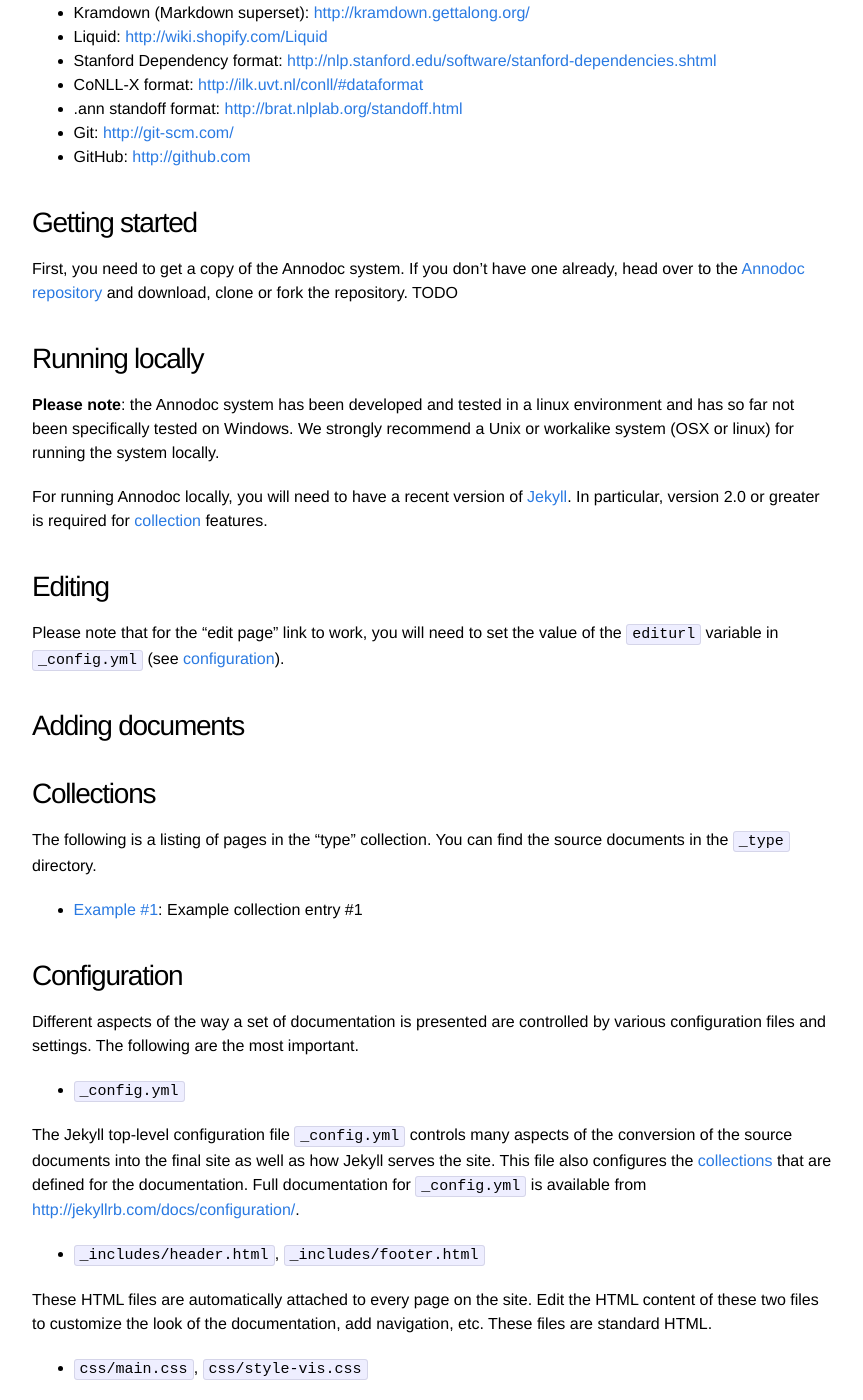
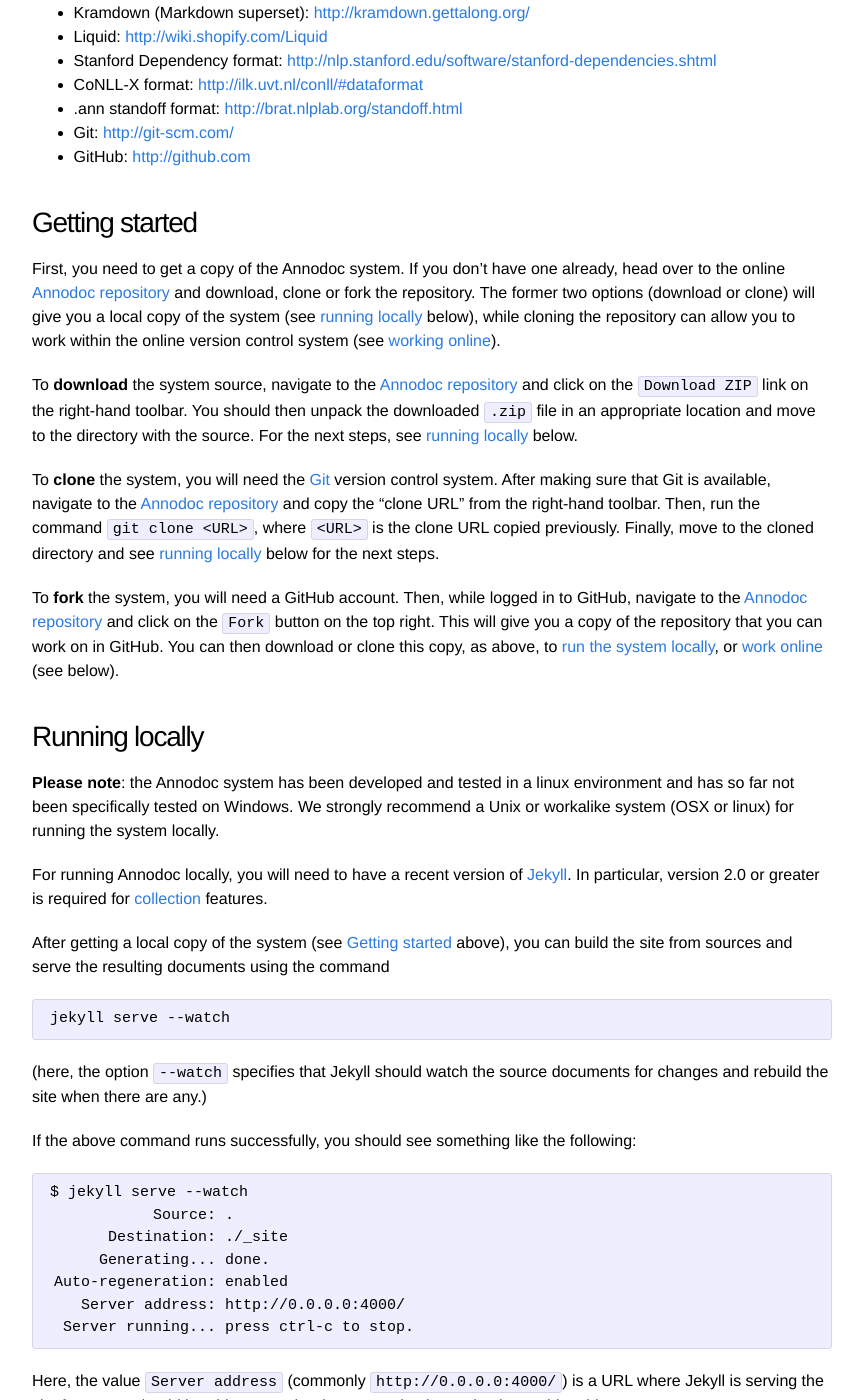
Before and after one commit to spyysalo/annodoc, a Jekyll site: the page built from index.md, in a window 1280 px wide and 1400 px high, scrolled down 2076 px. Shown: the whole window, without its empty margins (208-1071 px from the left). Built offline with Jekyll 4.4.1, drawn with Linux system fonts in a browser that asks for light colours; some of the changed text lies outside the part shown.

Commit message:
more work

````diff
--- a/index.md
+++ b/index.md
@@ -98,8 +98,33 @@ For more information on these technologies, please see the following:
 ## Getting started
 
 First, you need to get a copy of the Annodoc system. If you don't have
-one already, head over to the [Annodoc repository] and download, clone
-or fork the repository. TODO
+one already, head over to the online [Annodoc repository] and
+download, clone or fork the repository. The former two options
+(download or clone) will give you a local copy of the system (see
+[running locally](#running-locally) below), while cloning the
+repository can allow you to work within the online version control
+system (see [working online](#working-online)).
+
+To **download** the system source, navigate to the [Annodoc
+repository] and click on the `Download ZIP` link on the right-hand
+toolbar. You should then unpack the downloaded `.zip` file in an
+appropriate location and move to the directory with the source.  For
+the next steps, see [running locally](#running-locally) below.
+
+To **clone** the system, you will need the [Git] version control
+system. After making sure that Git is available, navigate to the
+[Annodoc repository] and copy the "clone URL" from the right-hand
+toolbar. Then, run the command `git clone <URL>`, where `<URL>` is the
+clone URL copied previously. Finally, move to the cloned directory and
+see [running locally](#running-locally) below for the next steps.
+
+To **fork** the system, you will need a GitHub account. Then, while
+logged in to GitHub, navigate to the [Annodoc repository] and click on
+the `Fork` button on the top right. This will give you a copy of the
+repository that you can work on in GitHub. You can then download or
+clone this copy, as above, to [run the system
+locally](#running-locally), or [work online](#working-online) (see
+below).
 
 ## Running locally
 
@@ -112,15 +137,94 @@ For running Annodoc locally, you will need to have a recent version of
 [Jekyll]. In particular, version 2.0 or greater is required for
 [collection](#collections) features.
 
+After getting a local copy of the system (see [Getting
+started](#getting-started) above), you can build the site from
+sources and serve the resulting documents using the command
+
+```
+jekyll serve --watch
+```
+
+(here, the option `--watch` specifies that Jekyll should watch the
+source documents for changes and rebuild the site when there are any.)
+
+If the above command runs successfully, you should see something like
+the following:
+
+<pre><code>$ jekyll serve --watch
+            Source: .
+       Destination: ./_site
+      Generating... done.
+ Auto-regeneration: enabled
+    Server address: http://0.0.0.0:4000/
+  Server running... press ctrl-c to stop.</code></pre>
+
+Here, the value `Server address` (commonly `http://0.0.0.0:4000/`) is
+a URL where Jekyll is serving the site from. You should be able to see
+the documentation by navigating to this address.
+
+## Working online
+
+For working online using GitHub, please refer to the documentation for
+GitHub Pages at <https://pages.github.com/>.
+
 ## Editing
 
-Please note that for the "edit page" link to work, you will need to
-set the value of the `editurl` variable in `_config.yml` (see
-[configuration](#configuration)).
+(start TODO)
+
+If the `editurl` site variable is set in `_config.yml` (see
+[Configuration](#configuration)), the header of each page will contain
+an "edit page" link. If `editurl` is correctly set, this link leads to
+the [GitHub] online editing page, shown in the following:
+
+<img style="width:100%; border:1px solid lightgray" src="static/img/gh-edit.png">
+
+To get started, the only relevant parts are the large black edit area
+and the "Cancel" and "Commit changes" buttons at the bottom.
+
+To give this a quick try, click on the following link:
+[edit sandbox document]({{ site.editurl }}/sandbox.md).
+This opens a "sandbox" document in a new tab. After testing
+it out, feel free to either cancel without saving your changes, or
+save them into the version control system using the "Commit changes"
+button. You can see the resulting document here (reload to see
+changes, and please note it may take some time for the changes to show
+up.)
+
+For experimenting with the system, we recommend using the sandbox
+document instead of any "real" documents.
+
+To edit the actual documentation, first find the page you're
+interested in. Then,
+
+* Click on the "edit page" link on the top
+* Make your changes in the GitHub editor
+* (Optional: add a message describing your changes in the "Commit changes" box)
+* Click on "Commit changes"
+
+Finally, wait a moment for your revisions to the documentation to be
+compiled (normally no more than 10 seconds) and reload the
+documentation page to make sure they look right.
+
+(You may wish to ask your system administrator to set up this feature
+for use by documentation authors.)
 
 ## Adding documents
 
+To add new documents into the system, simply create a new `.md`
+document in the base directory of the system and add the following
+front matter at the beginning of the document:
 
+<pre><code>---
+layout: entry
+title: DOCUMENT-TITLE
+---</code></pre>
+
+(where `DOCUMENT-TITLE` is the title you wish to give to the
+document.)
+
+This [YAML] front matter is required for Jekyll to identify the
+document as markdown.
 
 ## Collections
 
````
Also changed, not shown: other parts of index.md (+1 -0 lines), sandbox.md (added, +60 -0 lines).
